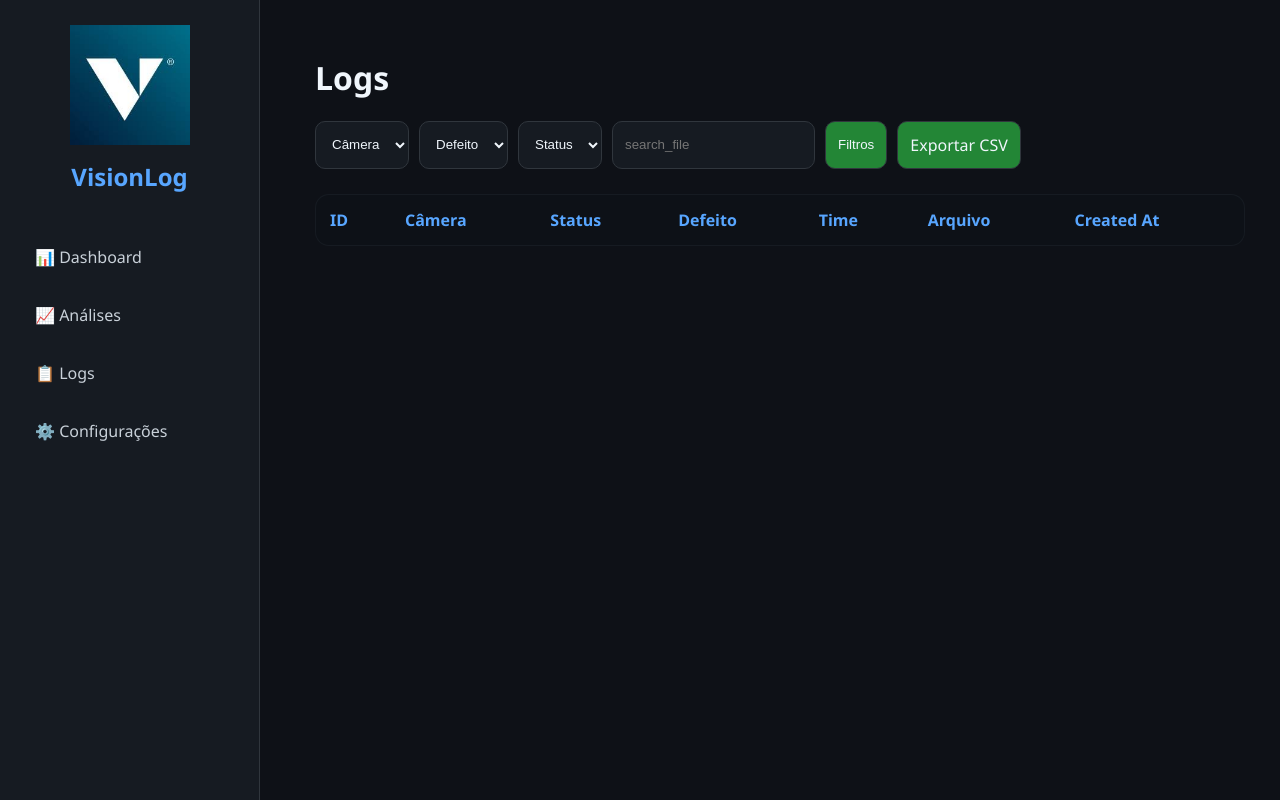
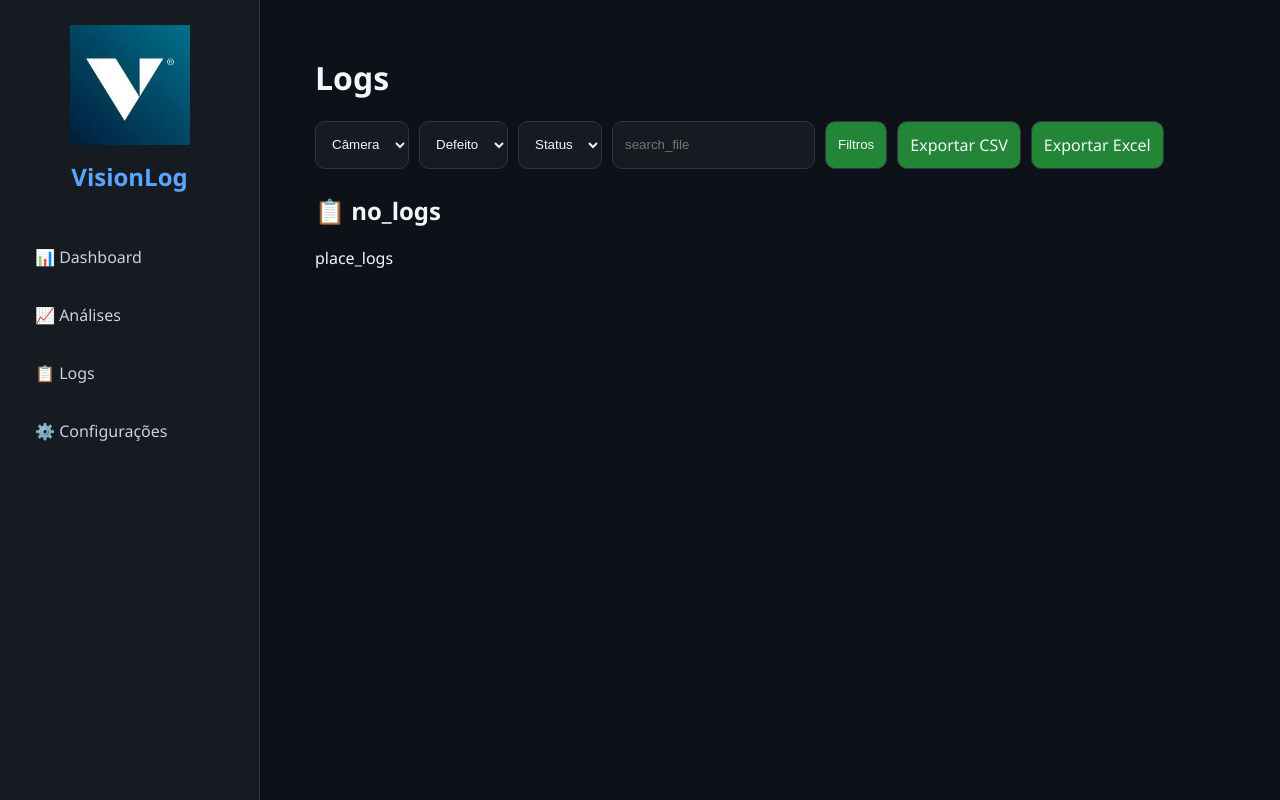
Before and after one commit to Thlsslvg/VisionLog, a Flask app: page /logs in a window 1280 px wide. Run offline with Flask 3, Linux system fonts and the light colour scheme; data that the repository does not hold is empty.

Commit message:
Update logs.html

```diff
--- a/VisionLog_Web/templates/logs.html
+++ b/VisionLog_Web/templates/logs.html
@@ -7,7 +7,6 @@ Logs
 {% block content %}
 
 <h1>{{ t("logs") }}</h1>
-
 
 <form method="GET" class="filters">
 
@@ -38,16 +37,28 @@ Logs
         {% endfor %}
     </select>
 
-    <input type="text"
-           name="search"
-           placeholder="{{ t('search_file') }}"
-           value="{{ search or '' }}">
+    <input
+        type="text"
+        name="search"
+        placeholder="{{ t('search_file') }}"
+        value="{{ search or '' }}"
+    >
 
-    <button type="submit">{{ t("filters") }}</button>
+    <button type="submit">
+        {{ t("filters") }}
+    </button>
 
-    <a class="export-button" href="/export_csv">{{ t("export_csv") }}</a>
+    <a class="export-button" href="/export_csv">
+        {{ t("export_csv") }}
+    </a>
+
+    <a class="export-button" href="/export_excel">
+        {{ t("export_excel") }}
+    </a>
 
 </form>
+
+{% if has_logs %}
 
 <table>
     <thead>
@@ -77,4 +88,18 @@ Logs
     </tbody>
 </table>
 
+{% else %}
+
+<div class="empty-state">
+
+    <h2>📋 {{ t("no_logs") }}</h2>
+
+    <p>
+        {{ t("place_logs") }}
+    </p>
+
+</div>
+
+{% endif %}
+
 {% endblock %}
```
